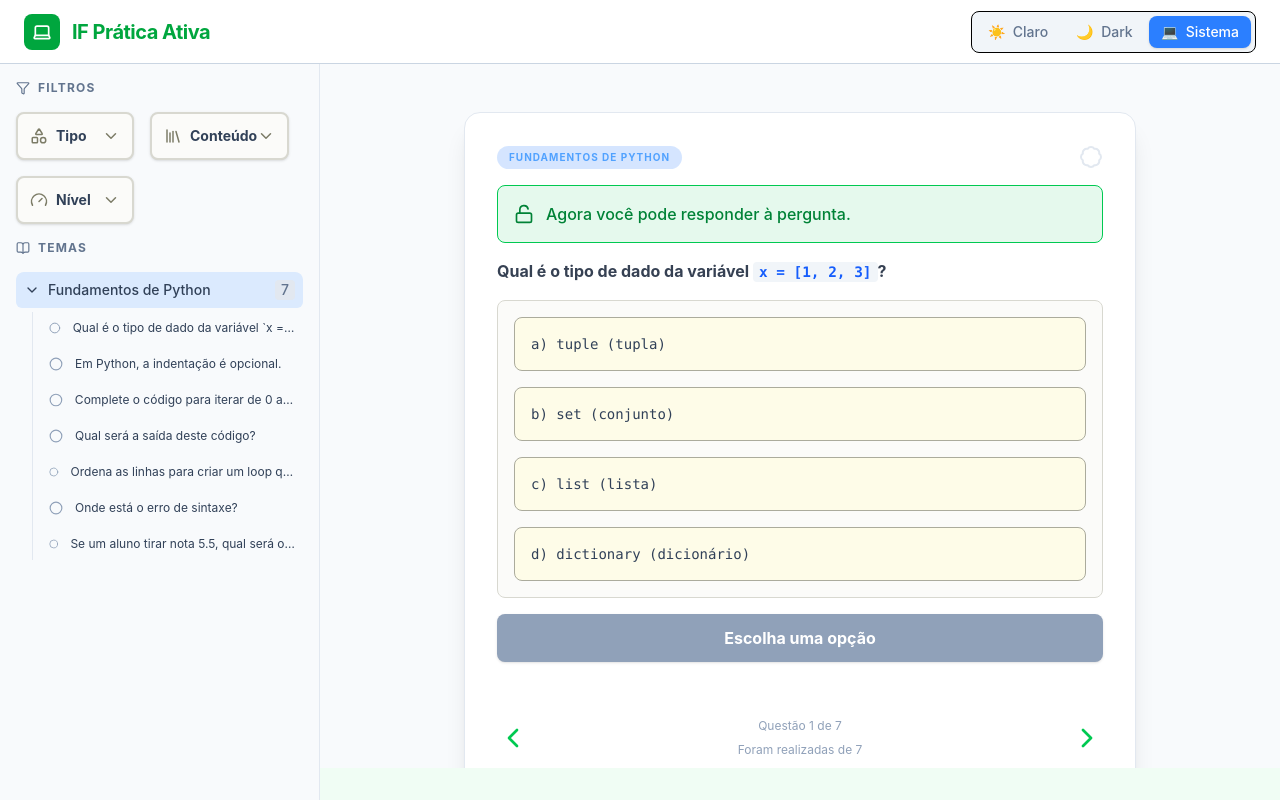
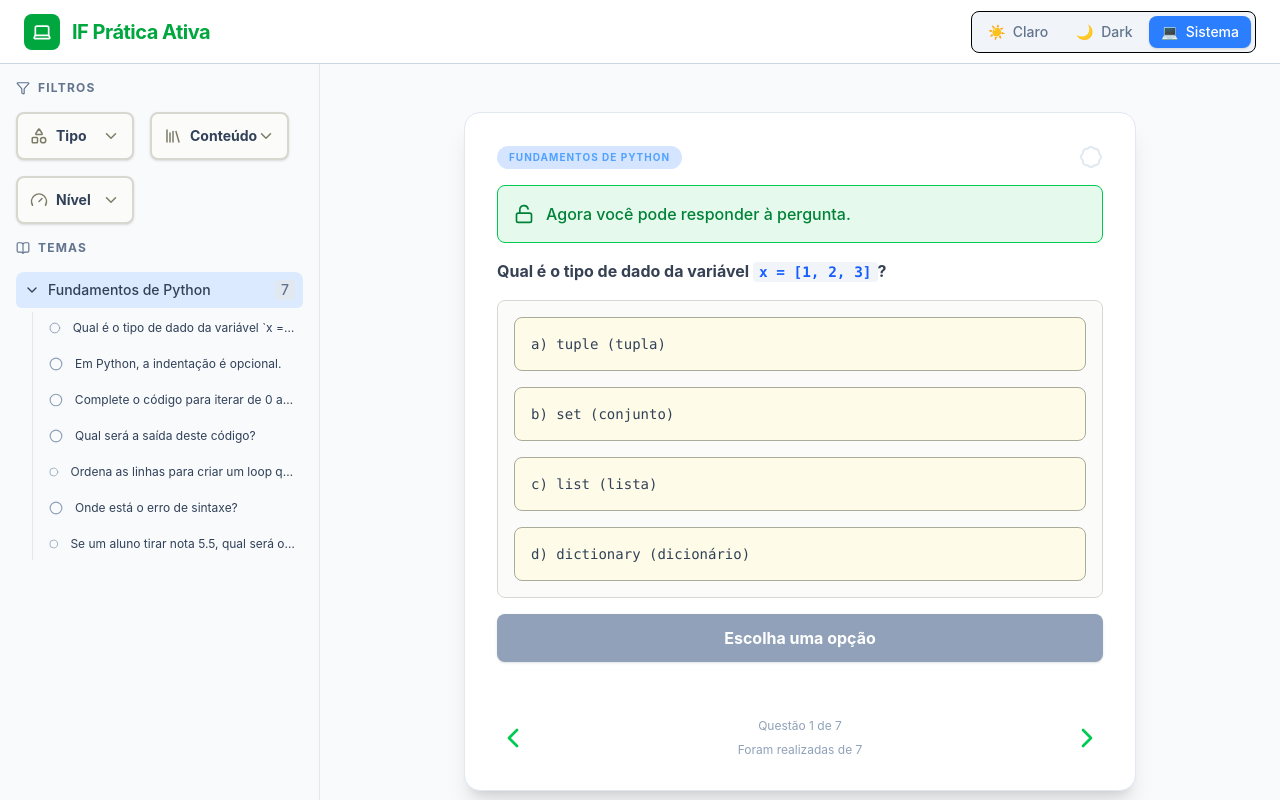
Before and after one commit to ArthurAssuncao/if-pratica-ativa, a React (Vite) app: page / in a window 1280 px wide. Built offline with nearby package versions, Linux system fonts and the light colour scheme.

Commit message:
fix: minor things

```diff
--- a/index.html
+++ b/index.html
@@ -3,7 +3,11 @@
   <head>
     <meta charset="UTF-8" />
     <link rel="icon" type="image/svg+xml" href="/favicon.svg" />
-    <meta name="viewport" content="width=device-width, initial-scale=1.0" />
+    <!-- <meta name="viewport" content="width=device-width, initial-scale=1.0" /> -->
+    <meta
+      name="viewport"
+      content="width=device-width, initial-scale=1, viewport-fit=cover"
+    />
     <title>IF Prática Ativa</title>
   </head>
   <body>
--- a/src/App.tsx
+++ b/src/App.tsx
@@ -72,7 +72,7 @@ export default function App() {
           onFilterNivelChange={setFiltroNivel}
         />
 
-        <main className="flex-1 flex justify-center py-4 px-4 md:py-6 md:px-6 min-h-[calc(100vh-64px-32px)] max-h-[calc(100vh-64px-32px)] overflow-y-auto bg-slate-50 dark:bg-slate-950">
+        <main className="flex-1 flex justify-center py-4 px-4 md:py-6 md:px-6 min-h-[calc(100dvh-64px)] max-h-[calc(100dvh-64px)] overflow-y-auto bg-slate-50 dark:bg-slate-950">
           {quizAtual ? (
             <Quiz
               quizData={quizAtual}
```
